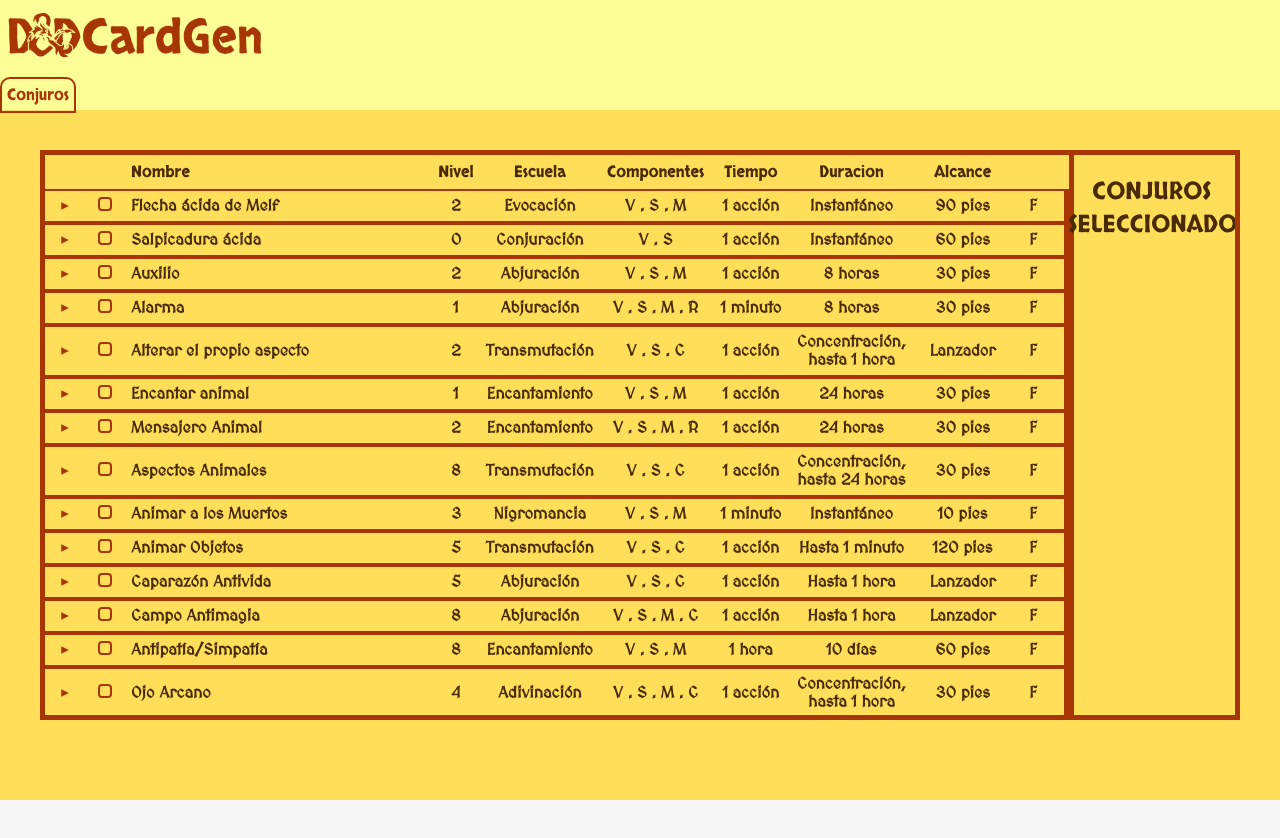
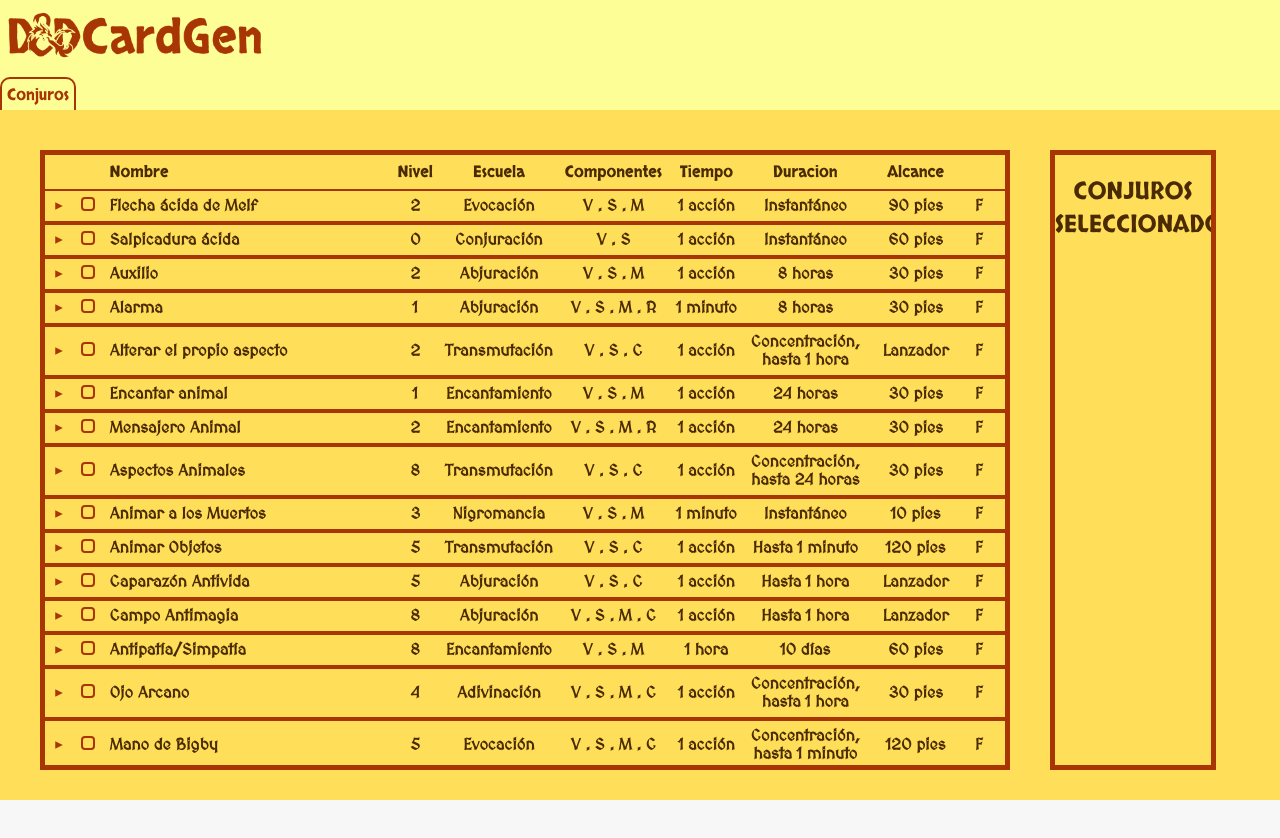
Before and after one commit to Bamboo-Codec/dnd-cardGen, a Vue app: page /test in a window 1280 px wide. Shown: the top 838 px of the page. Built offline with nearby package versions, Linux system fonts and the light colour scheme.

Commit message:
estilo en proceso aun se rompe el limite del modulo

```diff
--- a/src/components/test.vue
+++ b/src/components/test.vue
@@ -30,6 +30,8 @@ import TablaConjuros from './tablaConjuros.vue';
 .modulo {
     overflow: hidden;
     height: 100vh;
+    display: flex;
+    flex-direction: column;
 }
 
 .header {
@@ -62,35 +64,25 @@ import TablaConjuros from './tablaConjuros.vue';
 
 .container{
     display: flex;
-    flex-wrap: wrap;
+    flex:1;
+    overflow: hidden;
     background-color: #ffde59;
-    width: 100%;
-    height: 100%;
+    padding: 40px;
+    gap: 40px;
+
 }
 
 .tableContainer{
-    margin-top: 40px;
-    margin-left: 40px;
     border: 5px solid #a83605;
     width:80%;
-    height: 70%;
-    display: flex;
-    justify-content: center;
-    align-items: start;
+    height: 100%;
     overflow-y: auto;
 }
 
 .listContainer{
-    position: absolute;
-    margin-top: 40px;
-    margin-right: 40px;
-    margin-left: 40px;
-    right: 0;
     border: 5px solid #a83605;
     width: 13%;
-    height: 70%;
-    justify-content: center;
-    align-items: start;
     overflow-y: auto;
+    height: 100%;
 }
 </style>
```
